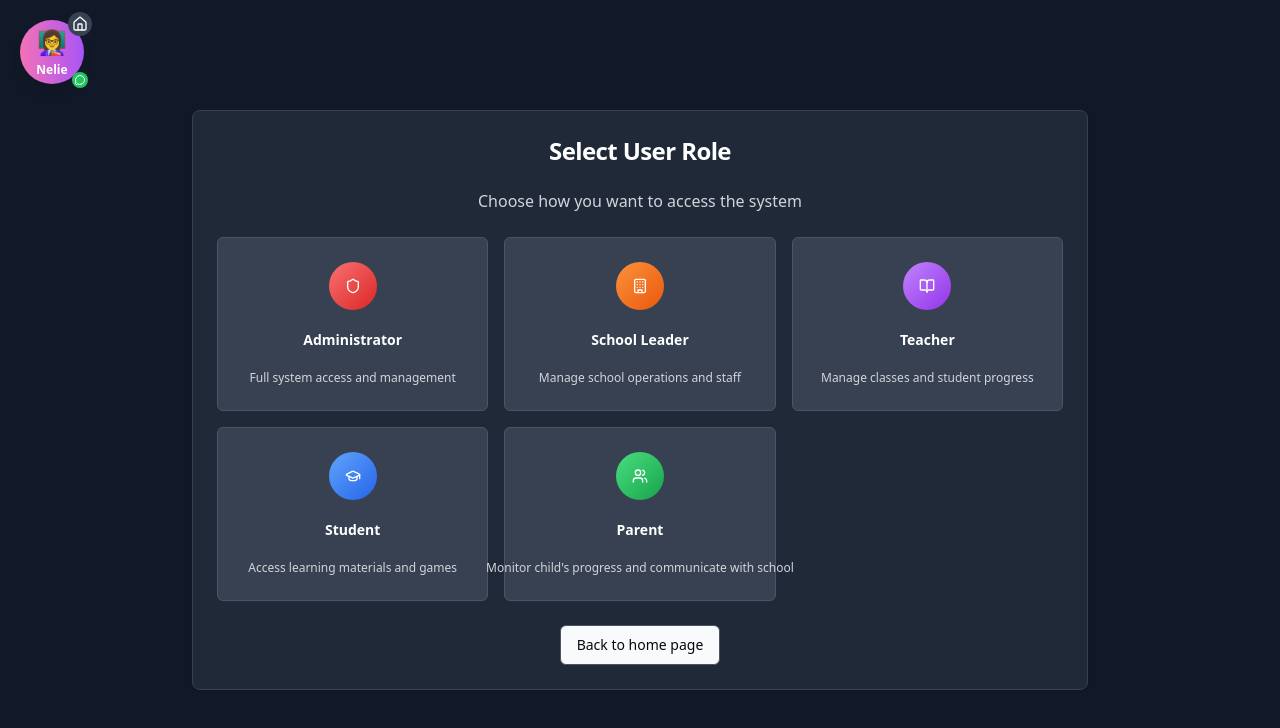
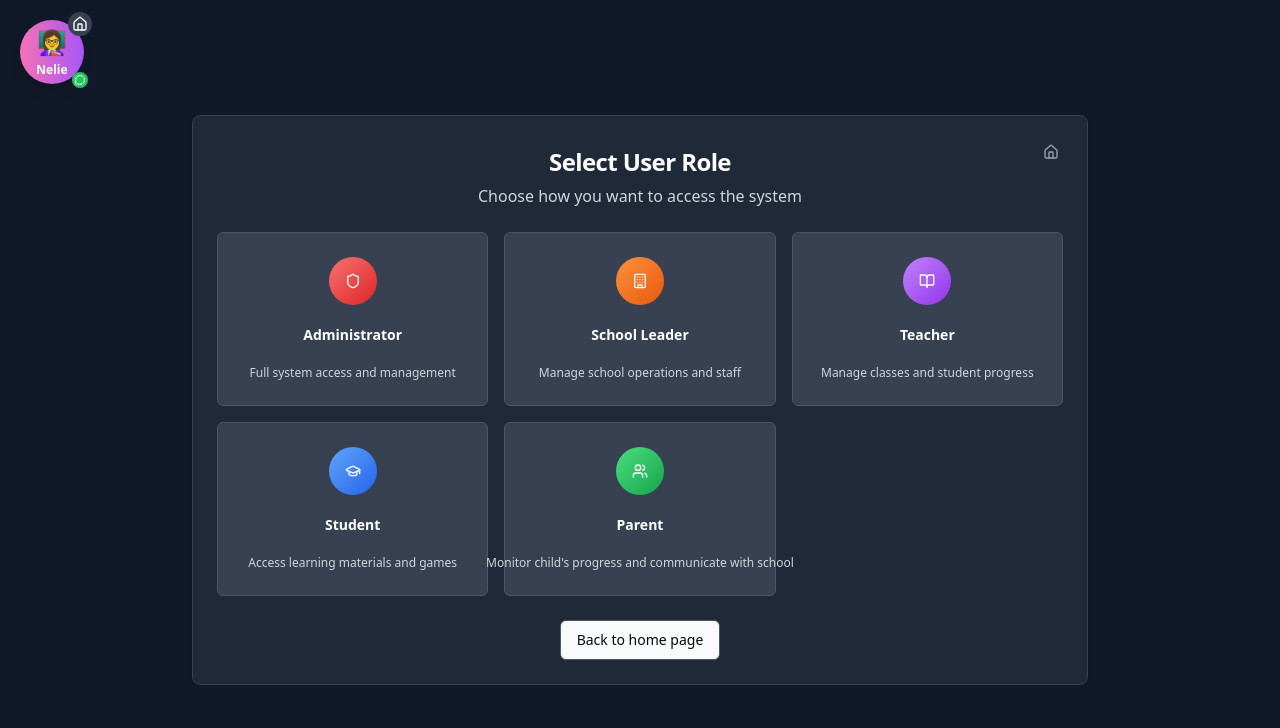
Before and after one commit to PeterKoffer/athenaskole-zoelive-20, a React (Vite) app: page /auth in a window 1280 px wide. Shown: the top 728 px of the page. Built offline with nearby package versions, Linux system fonts and the light colour scheme.

Commit message:
Add login options to profile and login pages
Add a way to access login options as a menu in the profile and login pages.

```diff
--- a/src/components/auth/RoleSelector.tsx
+++ b/src/components/auth/RoleSelector.tsx
@@ -1,7 +1,7 @@
 
 import { Button } from "@/components/ui/button";
 import { Card, CardContent, CardHeader, CardTitle } from "@/components/ui/card";
-import { GraduationCap, Users, BookOpen, Building, Shield } from "lucide-react";
+import { GraduationCap, Users, BookOpen, Building, Shield, Home } from "lucide-react";
 import { UserRole, ROLE_CONFIGS } from "@/types/auth";
 
 interface RoleSelectorProps {
@@ -43,7 +43,15 @@ const RoleSelector = ({
   return (
     <div className="min-h-screen bg-gray-900 flex items-center justify-center p-4">
       <Card className="w-full max-w-4xl bg-gray-800 border-gray-700">
-        <CardHeader className="text-center">
+        <CardHeader className="text-center relative">
+          <Button
+            variant="ghost"
+            size="icon"
+            className="absolute right-4 top-4 text-gray-400 hover:text-white hover:bg-gray-700"
+            onClick={onBack}
+          >
+            <Home className="w-4 h-4" />
+          </Button>
           <CardTitle className="text-white text-2xl mb-4">Select User Role</CardTitle>
           <p className="text-gray-300">Choose how you want to access the system</p>
         </CardHeader>
--- a/src/components/profile/ProfileHeader.tsx
+++ b/src/components/profile/ProfileHeader.tsx
@@ -1,6 +1,6 @@
 
 import { Button } from "@/components/ui/button";
-import { ArrowLeft, LogOut } from "lucide-react";
+import { ArrowLeft, LogOut, Users } from "lucide-react";
 import { useNavigate } from "react-router-dom";
 
 interface ProfileHeaderProps {
@@ -9,6 +9,10 @@ interface ProfileHeaderProps {
 
 const ProfileHeader = ({ onSignOut }: ProfileHeaderProps) => {
   const navigate = useNavigate();
+
+  const handleRoleSelector = () => {
+    navigate('/auth');
+  };
 
   return (
     <nav className="bg-gray-800 border-b border-gray-700 p-4">
@@ -27,6 +31,15 @@ const ProfileHeader = ({ onSignOut }: ProfileHeaderProps) => {
           </div>
           <span className="text-white font-semibold">My Profile</span>
         </div>
+        <div className="flex items-center space-x-2">
+          <Button
+            variant="outline"
+            onClick={handleRoleSelector}
+            className="border-gray-600 bg-white text-black hover:bg-gray-100"
+          >
+            <Users className="w-4 h-4 mr-2" />
+            Switch Role
+          </Button>
           <Button
             variant="outline"
             onClick={onSignOut}
@@ -36,6 +49,7 @@ const ProfileHeader = ({ onSignOut }: ProfileHeaderProps) => {
             Sign Out
           </Button>
         </div>
+      </div>
     </nav>
   );
 };
--- a/src/pages/Auth.tsx
+++ b/src/pages/Auth.tsx
@@ -4,7 +4,7 @@ import { Button } from "@/components/ui/button";
 import { Input } from "@/components/ui/input";
 import { Label } from "@/components/ui/label";
 import { Card, CardContent, CardHeader, CardTitle } from "@/components/ui/card";
-import { ArrowLeft } from "lucide-react";
+import { ArrowLeft, Home } from "lucide-react";
 import { useNavigate, useSearchParams } from "react-router-dom";
 import { supabase } from "@/integrations/supabase/client";
 import { useToast } from "@/hooks/use-toast";
@@ -96,14 +96,24 @@ const Auth = () => {
     <div className="min-h-screen bg-gray-900 flex items-center justify-center p-4">
       <Card className="w-full max-w-md bg-gray-800 border-gray-700">
         <CardHeader className="relative">
+          <div className="flex items-center justify-between">
             <Button
               variant="ghost"
               size="icon"
-            className="absolute left-2 top-2 text-gray-400 hover:text-white hover:bg-gray-700"
+              className="text-gray-400 hover:text-white hover:bg-gray-700"
               onClick={() => setSelectedRole(null)}
             >
               <ArrowLeft className="w-4 h-4" />
             </Button>
+            <Button
+              variant="ghost"
+              size="icon"
+              className="text-gray-400 hover:text-white hover:bg-gray-700"
+              onClick={() => navigate('/')}
+            >
+              <Home className="w-4 h-4" />
+            </Button>
+          </div>
           <div className="text-center">
             <CardTitle className="text-white">
               {isLogin ? `Log in as ${currentRole?.title}` : `Create ${currentRole?.title} account`}
```
Lines whose indentation alone changed are shown as unchanged.
